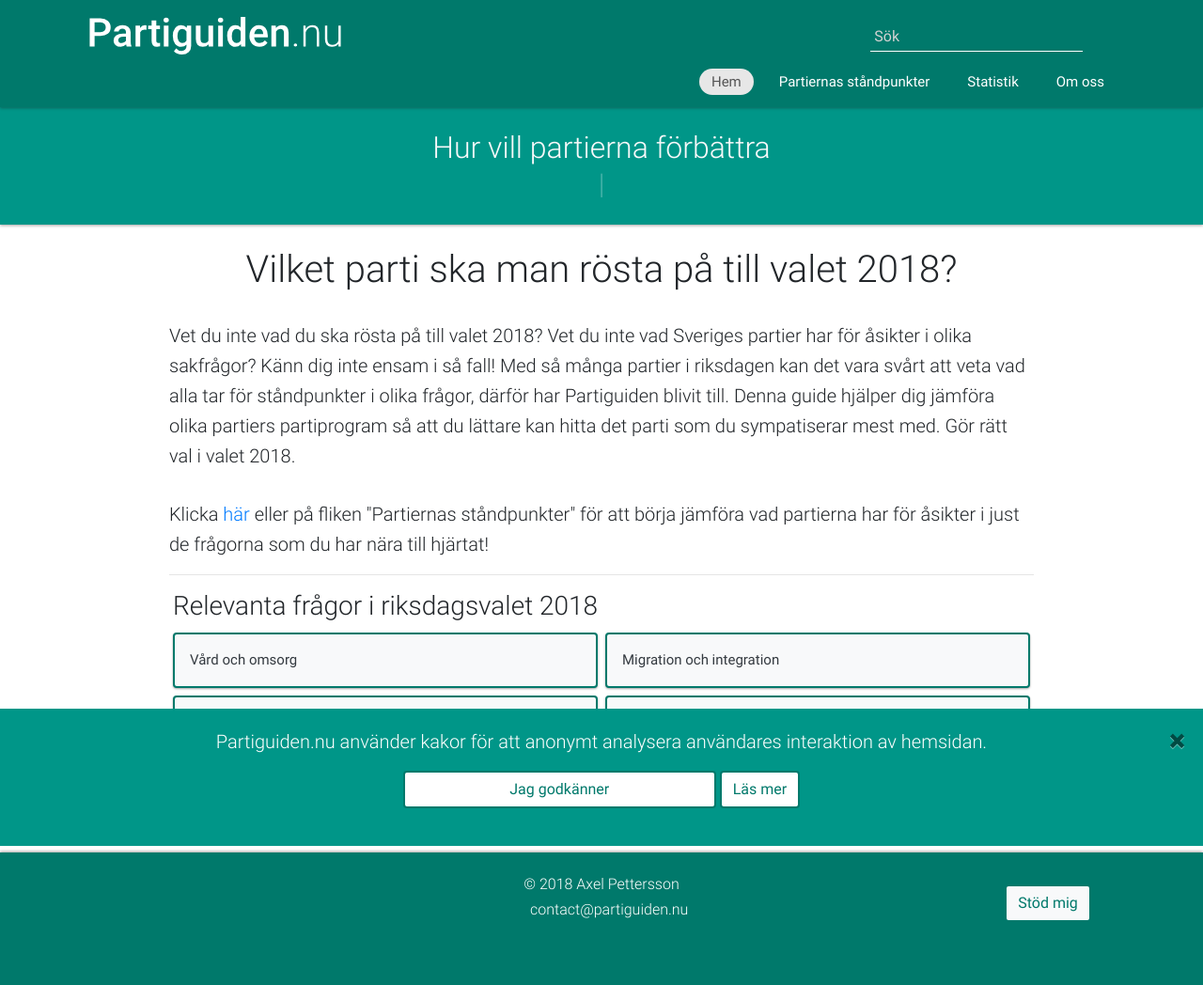
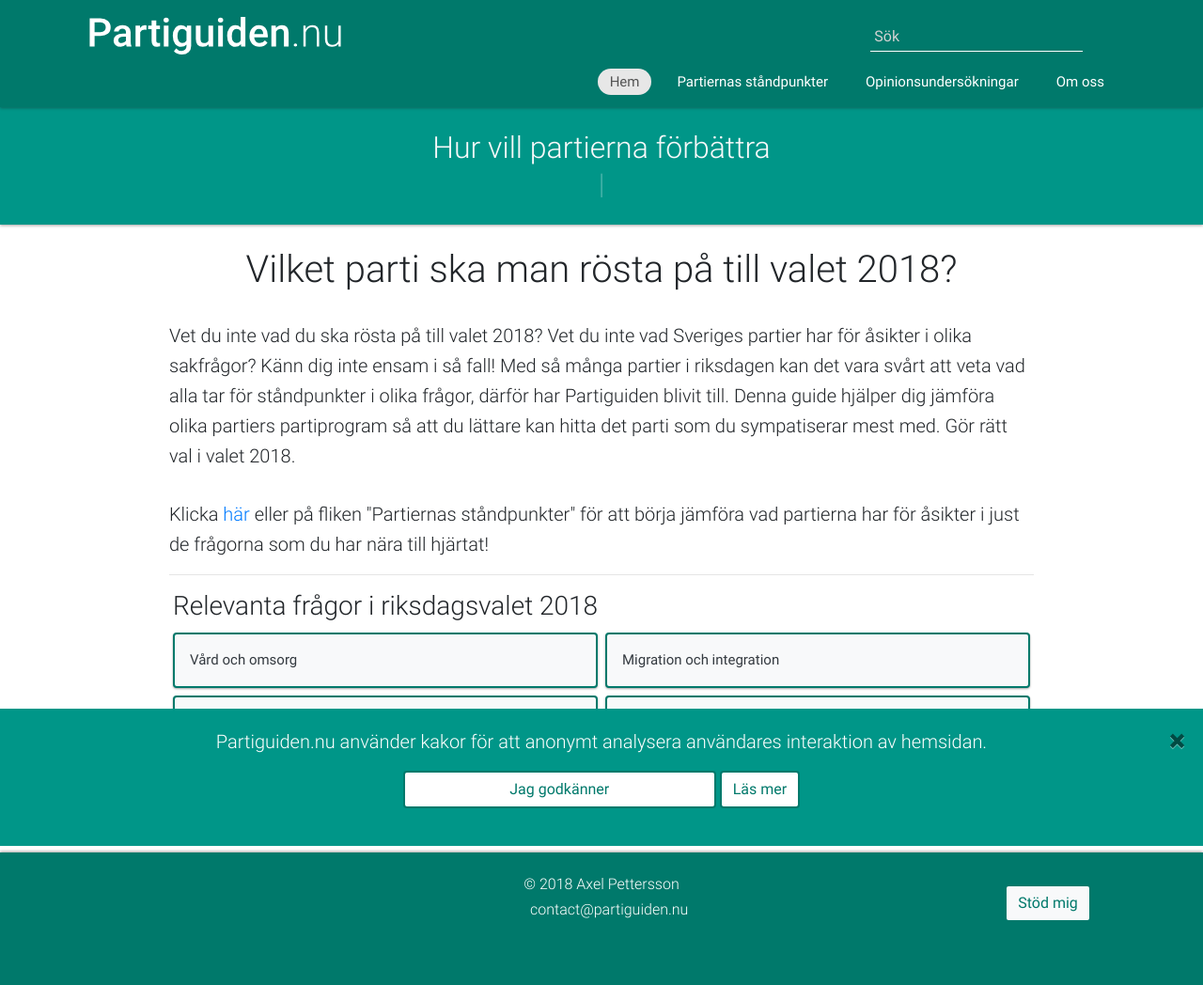
Before and after one commit to Ackuq/partiguiden.nu, a Jekyll site: the page built from index.md, in a window 1280 px wide. Shown: the whole page at 94% size. Built offline with Jekyll 4.4.1, drawn with Linux system fonts in a browser that asks for light colours; nearby versions of some CDN libraries; some web fonts are replaced.

Commit message:
Statistik -> Opinionsundersökningar

```diff
--- a/_includes/header.html
+++ b/_includes/header.html
@@ -38,7 +38,7 @@
                             <a class="navLink" href="/partiernas-standpunkter">Partiernas ståndpunkter</a>
                         </li>
                         <li {% if page.url=="/statistik/"%} class="active" {% endif %}>
-                            <a class="navLink" href="/statistik">Statistik</a>
+                            <a class="navLink" href="/statistik">Opinionsundersökningar</a>
                         </li>
                         <li {% if page.url=='/om-oss.html' %} class="active"  {% endif %}>
                             <a class="navLink" href="/om-oss">Om oss</a>
```
Also changed, not shown: statistik/index.md (+1 -1 lines).
